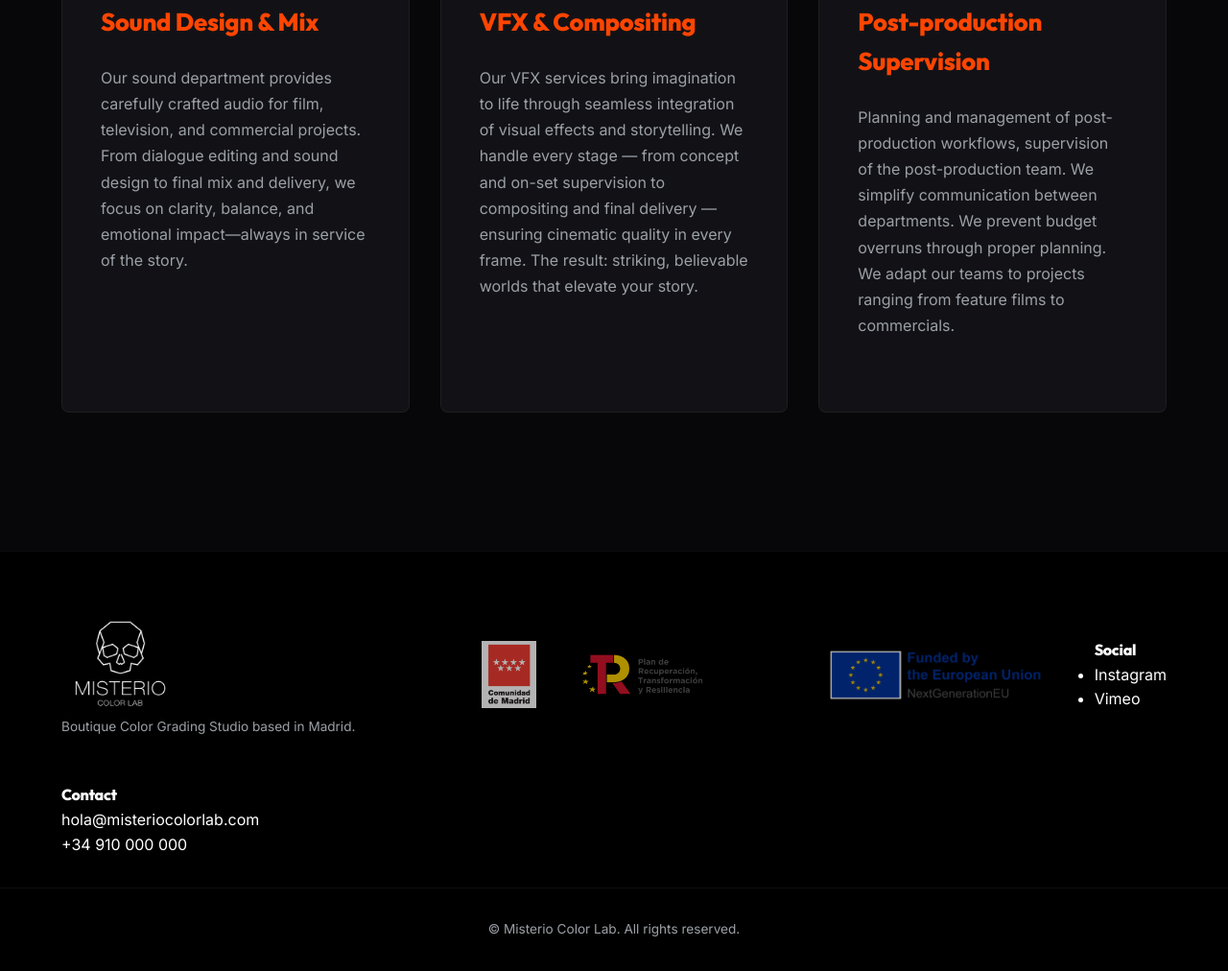
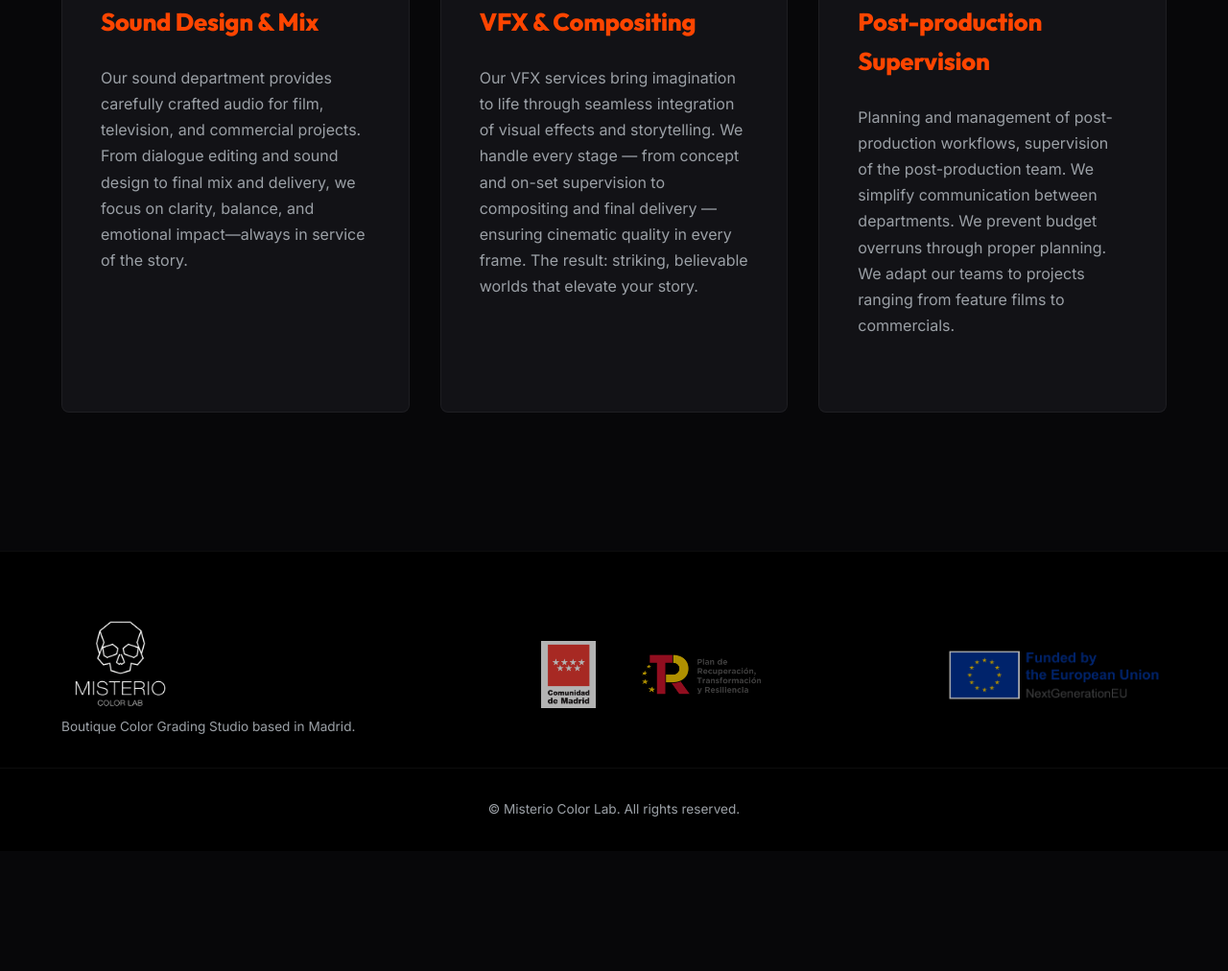
Before and after one commit to MIsterio-Francisco/misterio-color-lab-web, an Eleventy site: page src/brochure.njk in a window 1280 px wide. Shown: the part 1122-2134 px from the top of the page at 96% size. After the commit the page ends 2009 px from the top, so only its background shows below. Built offline with nearby package versions, Linux system fonts and the light colour scheme; Eleventy itself is replaced by a stand-in of ours; files that its build step writes are made by us from their sources.

Commit message:
fix: remove social and contact info from global footer

```diff
--- a/src/_includes/layouts/base.njk
+++ b/src/_includes/layouts/base.njk
@@ -64,19 +64,7 @@
                 <img src="/img/logos/nextgen.png" alt="Next Generation EU" class="institution-logo nextgen-logo">
             </div>
 
-            <div class="footer-links">
-                <h4>Social</h4>
-                <ul id="cms-footer-social">
-                    <li><a href="https://instagram.com/misteriocolorlab" target="_blank" rel="noopener noreferrer">Instagram</a></li>
-                    <li><a href="https://vimeo.com/misteriocolorlab" target="_blank" rel="noopener noreferrer">Vimeo</a></li>
-                </ul>
-            </div>
 
-            <div class="footer-links">
-                <h4>Contact</h4>
-                <p id="cms-footer_email">hola@misteriocolorlab.com</p>
-                <p id="cms-footer_phone">+34 910 000 000</p>
-            </div>
         </div>
         <div class="footer-bottom">
             <p>&copy; <span id="current-year"></span> Misterio Color Lab. All rights reserved.</p>
```
